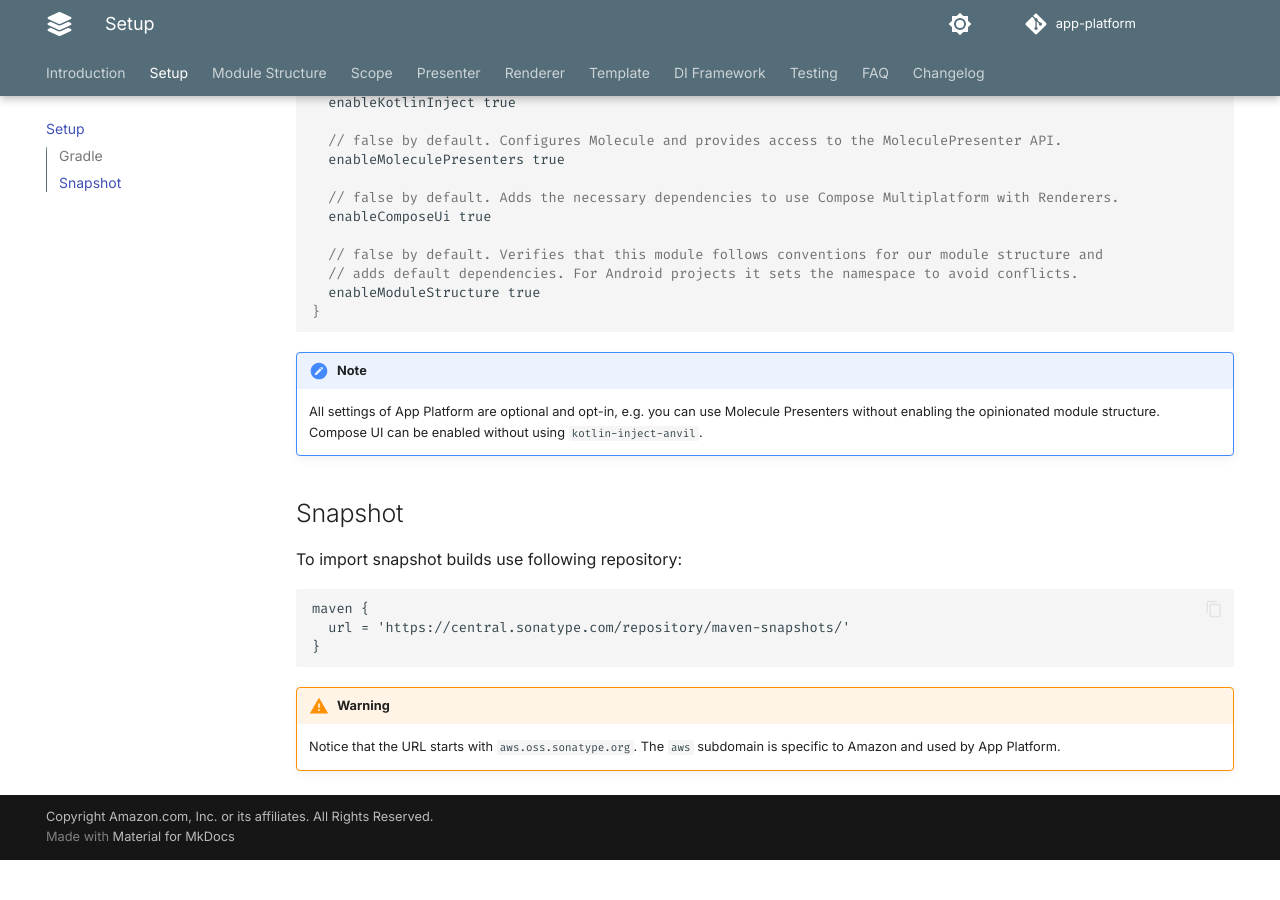
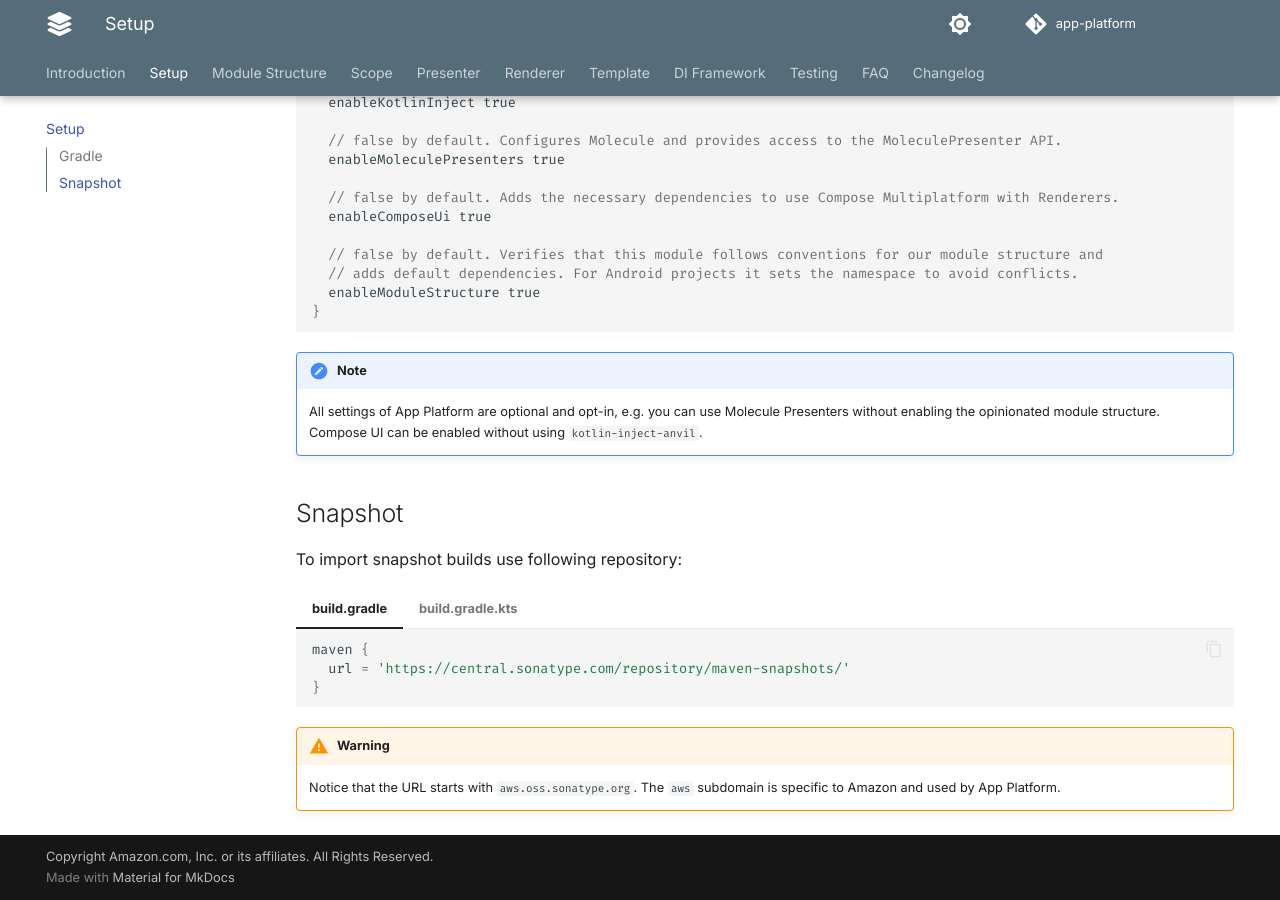
Before and after one commit to dayanruben/app-platform, an MkDocs documentation site: the page built from docs/setup.md, in a window 1280 px wide and 900 px high, scrolled down 532 px. Built offline with MkDocs 1.6.1 and Material for MkDocs 9.7.7, drawn with Linux system fonts in a browser that asks for light colours; comment, search, counter and statistics services are not loaded; before the commit the page ends 1392 px from its top, so only the background shows below that.

Commit message:
Update documentation.

````diff
--- a/docs/setup.md
+++ b/docs/setup.md
@@ -72,11 +72,21 @@
 
 To import snapshot builds use following repository:
 
-```gradle
-maven {
-  url = 'https://central.sonatype.com/repository/maven-snapshots/'
-}
-```
+=== "build.gradle"
+
+    ```groovy
+    maven {
+      url = 'https://central.sonatype.com/repository/maven-snapshots/'
+    }
+    ```
+
+=== "build.gradle.kts"
+
+    ```kotlin
+    maven {
+      url = uri("https://central.sonatype.com/repository/maven-snapshots/")
+    }
+    ```
 
 !!! warning
 
````
